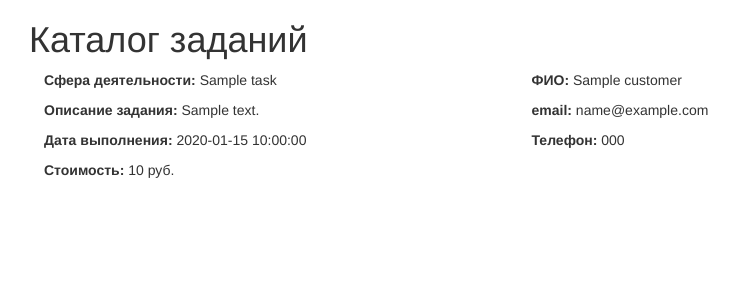
After one commit to mihalichpalich/KR_BD, a Flask app: page /task_cat_item/1 in a window 1280 px wide. The commit adds this page. Shown: the top 300 px of the page, without its empty margins (26-765 px from the left). Run offline with Flask 2, Linux system fonts and the light colour scheme; a database or web service that is not in the repository returns one stand-in record (values such as "Sample title"); some libraries are stand-ins or nearby versions.

Commit message:
сделал каталог заданий

```diff
--- a/app.py
+++ b/app.py
@@ -643,7 +643,7 @@ def cvCatItem(userid, itemid, industry, profession):
         cur.execute("insert into browsing (user_id, cv_id, view_data) values (%s, %s, %s)", (userid, itemid, data))
         conn.commit()
 
-        cur.execute('SELECT * FROM cv WHERE industry_name = %s and profession_name = %s', (industry, profession))
+        cur.execute('SELECT * FROM cv WHERE user_id = %s', (itemid))
         result = cur.fetchall()
         cvInfo = list(sum(result , ()))
         conn.commit()
@@ -715,7 +715,7 @@ def vacCatList(industry, profession):
 # вакансия полностью
 @app.route('/vacancy_cat_item/<industry>/<profession>/<itemid>')
 def vacCatItem(itemid, industry, profession):
-    cur.execute('SELECT vacancy_id, industry_name, profession_name, employee_sex, min_emp_age, max_emp_age, min_salary, min_exp, emp_type, vac_pub_data FROM vacancy WHERE industry_name = %s and profession_name = %s', (industry, profession))
+    cur.execute('SELECT vacancy_id, industry_name, profession_name, employee_sex, min_emp_age, max_emp_age, min_salary, min_exp, emp_type, vac_pub_data FROM vacancy WHERE vacancy_id = %s', (itemid))
     result = cur.fetchall()
     vacancyInfo = list(sum(result , ()))
     conn.commit()
@@ -730,6 +730,56 @@ def vacCatItem(itemid, industry, profession):
     contacts = list(sum(result , ()))
     conn.commit()
     return render_template("vacancy_cat_item.html", itemid=itemid, vacancyInfo=vacancyInfo, companyName=companyName, contacts=contacts)
+
+# КАТАЛОГ ЗАДАНИЙ
+# сферы деятельности
+@app.route('/task_cat_areas/')
+def taskCatAreas():
+    counts = []
+
+    cur.execute('SELECT area_name FROM area WHERE area_name in (select area_name from task) group by area_name')
+    areas = cur.fetchall()
+    conn.commit()
+
+    areas = list(sum(areas, ()))
+
+    for item in areas:
+        cur.execute('SELECT count(*) FROM task WHERE area_name = %s', (item,))
+        count = cur.fetchone()
+        counts.append(count)
+        conn.commit()
+
+    counts = list(sum(counts, ()))
+
+    data = list(zip(areas, counts))
+    return render_template("task_cat_areas.html", data=data)
+
+# список заданий
+@app.route('/task_cat_list/<area>')
+def taskCatList(area):
+    cur.execute('SELECT task_id, area_name, task_descr, exec_date, price FROM task WHERE area_name = %s', (area,))
+    taskInfo = cur.fetchall()
+    conn.commit()
+    return render_template("task_cat_list.html", taskInfo=taskInfo, area=area)
+
+# резюме полностью
+@app.route('/task_cat_item/<itemid>')
+def taskCatItem(itemid):
+    cur.execute('SELECT task_id, area_name, task_descr, exec_date, price FROM task WHERE task_id = %s', (itemid,))
+    result = cur.fetchall()
+    taskInfo = list(sum(result , ()))
+    conn.commit()
+
+    cur.execute('SELECT customer_name FROM customer WHERE user_id = (select user_id from task where task_id = %s)', (itemid,))
+    result = cur.fetchone()
+    customerName = result[0]
+    conn.commit()
+
+    cur.execute('SELECT email, phone FROM person WHERE user_id = (select user_id from task where task_id = %s)', (itemid,))
+    result = cur.fetchall()
+    contacts = list(sum(result , ()))
+    conn.commit()
+    return render_template("task_cat_item.html", taskInfo=taskInfo, customerName=customerName, contacts=contacts)
 
 # удаление сессии
 @app.route('/dropsession')
--- a/functions.py
+++ b/functions.py
@@ -38,7 +38,7 @@ def createDatabase():
             "CREATE TABLE if not exists browsing (user_id int not null, cv_id int not null, view_data text not null, foreign key (user_id) references company, foreign key (cv_id) references cv);")
         conn.commit()
         cur.execute(
-            "CREATE TABLE if not exists task (task_id serial primary key, user_id int references person, area_name text not null references area on update cascade, task_descr text not null, exec_date text not null, price int not null);")
+            "CREATE TABLE if not exists task (task_id serial primary key, user_id int references person not null, area_name text not null references area on update cascade, task_descr text not null, exec_date text not null, price int not null);")
         conn.commit()
     except Exception as e:
         print(e)
--- a/templates/guest_mode.html
+++ b/templates/guest_mode.html
@@ -9,7 +9,7 @@
       <div class="row justify-content-center">
         <div class="btn-group-vertical col-xs-3">
           <button type="button" class="btn btn-light"><a href="{{ url_for('vacCatInd') }}"><h1>Каталог вакансий</h1></a></button>
-          <button type="button" class="btn btn-light"><a href="#"><h1>Каталог заданий</h1></a></button>
+          <button type="button" class="btn btn-light"><a href="{{ url_for('taskCatAreas') }}"><h1>Каталог заданий</h1></a></button>
         </div>
       </div>
     </div>
--- a/templates/profile.html
+++ b/templates/profile.html
@@ -59,7 +59,7 @@
                        <a class="nav-link" href="#">Каталог исполнителей</a>
                     {% endif %}
                     {% if status == 'performer' %}
-                       <a class="nav-link" href="#">Каталог заданий</a>
+                       <a class="nav-link" href="{{ (url_for('taskCatAreas')) }}">Каталог заданий</a>
                     {% endif %}
                 </li>
             </ul>
--- /dev/null
+++ b/templates/task_cat_item.html
@@ -0,0 +1,33 @@
+{% extends "bootstrap/base.html" %}
+
+{% block title %}Каталог заданий{% endblock title %}
+
+{%- block content %}
+    <div class="container">
+        <div class="row">
+            <h1>Каталог заданий</h1>
+        </div>
+        <div class="row">
+            <div class="col-lg-5">
+                <div class="card"">
+                    <div class="card-body">
+                        <p><strong>Сфера деятельности: </strong>{{ taskInfo[1] }}</p>
+                        <p><strong>Описание задания: </strong>{{ taskInfo[2] }}</p>
+                        <p><strong>Дата выполнения: </strong>{{ taskInfo[3] }}</p>
+                        <p><strong>Стоимость: </strong>{{ taskInfo[4] }} руб.</p>
+                    </div>
+                </div>
+            </div>
+
+            <div class="col-lg-5">
+                <div class="card"">
+                    <div class="card-body">
+                        <p><strong>ФИО: </strong>{{ customerName }}</p>
+                        <p><strong>email: </strong>{{ contacts[0] }}</p>
+                        <p><strong>Телефон: </strong>{{ contacts[1] }}</p>
+                    </div>
+                </div>
+            </div>
+        </div>
+    </div>
+{%- endblock content %}
--- a/templates/vacancy_cat_list.html
+++ b/templates/vacancy_cat_list.html
@@ -10,7 +10,7 @@
         <div class="row">
             {% for item in vacancyInfo %}
                 <div class="col-lg-5">
-                    <div class="card"">
+                    <div class="card">
                         <div class="card-body">
                             <p><strong>Отрасль: </strong>{{ item[1] }}</p>
                             <p><strong>Должность: </strong>{{ item[2] }}</p>
```
Also changed, not shown: templates/task_cat_areas.html (added, +18 -0 lines), templates/task_cat_list.html (added, +29 -0 lines), templates/vacancy_cat.html (deleted, +0 -14 lines).
